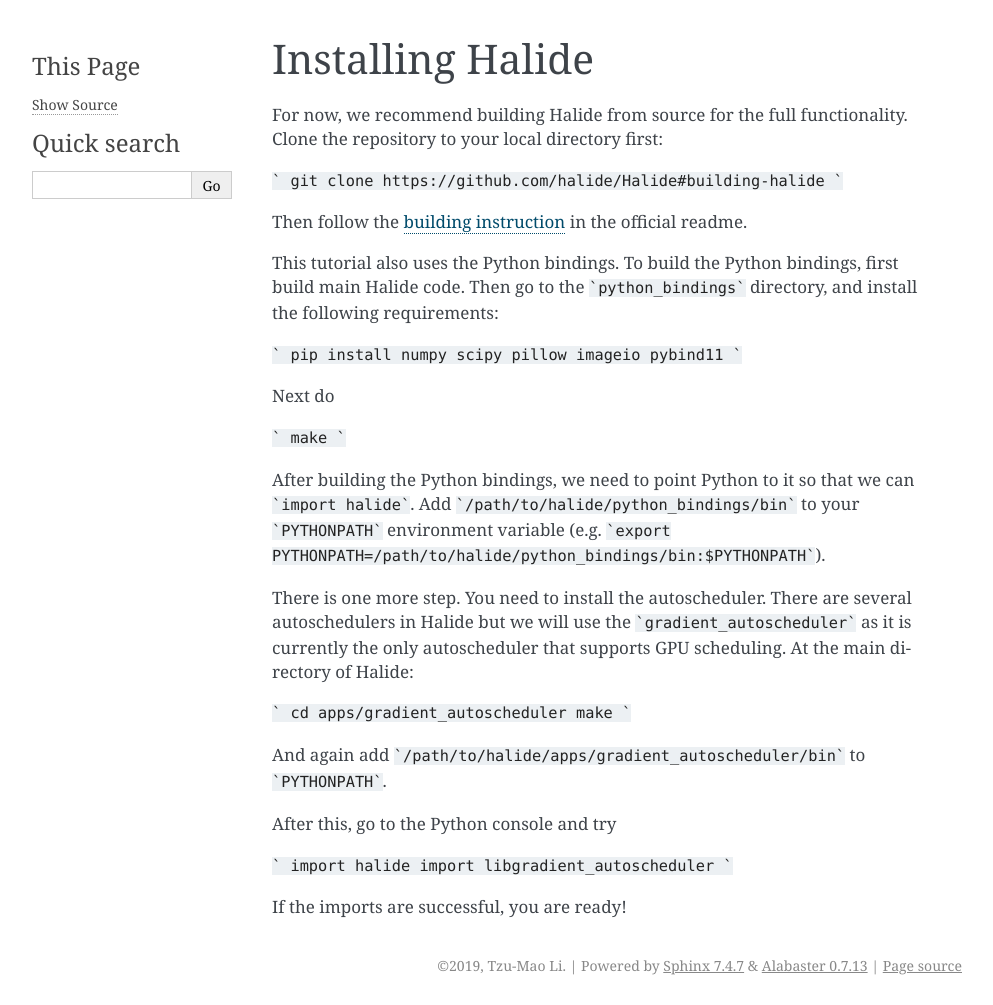
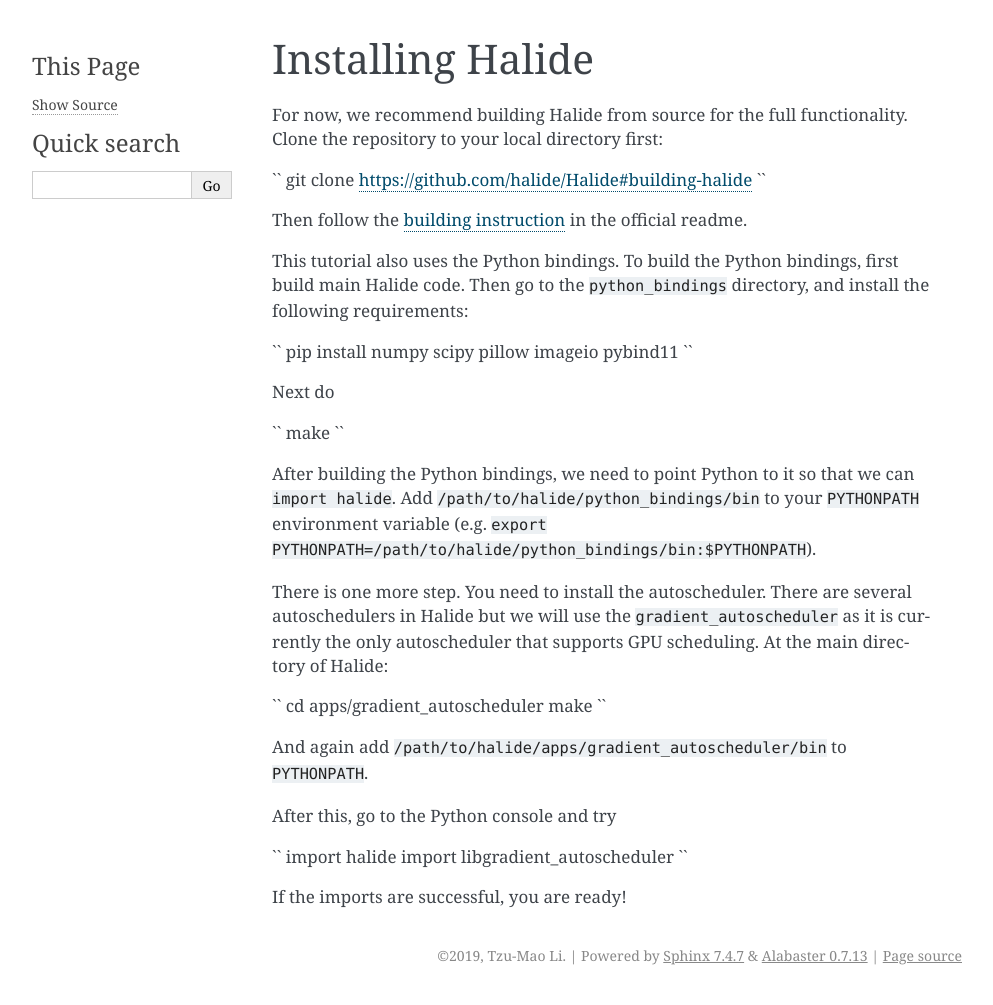
Before and after one commit to BachiLi/learning_halide_docs, a Sphinx documentation site: the page built from docs/installation.rst, in a window 1280 px wide. Shown: the whole page, without its empty margins (148-1141 px from the left). Built offline with Sphinx 7.4.7, drawn with Linux system fonts in a browser that asks for light colours.

Commit message:
fix coding quote

````diff
--- a/docs/installation.rst
+++ b/docs/installation.rst
@@ -3,41 +3,41 @@
 
 For now, we recommend building Halide from source for the full functionality. Clone the repository to your local directory first:
 
-```
+``
 git clone https://github.com/halide/Halide#building-halide
-```
+``
 
 Then follow the `building instruction <https://github.com/halide/Halide#building-halide>`_ in the official readme.
 
-This tutorial also uses the Python bindings. To build the Python bindings, first build main Halide code. Then go to the ```python_bindings``` directory, and install the following requirements:
+This tutorial also uses the Python bindings. To build the Python bindings, first build main Halide code. Then go to the ``python_bindings`` directory, and install the following requirements:
 
-```
+``
 pip install numpy scipy pillow imageio pybind11
-```
+``
 
 Next do
 
-```
+``
 make
-```
+``
 
-After building the Python bindings, we need to point Python to it so that we can ```import halide```. Add ```/path/to/halide/python_bindings/bin``` to your ```PYTHONPATH``` environment variable (e.g. ```export PYTHONPATH=/path/to/halide/python_bindings/bin:$PYTHONPATH```).
+After building the Python bindings, we need to point Python to it so that we can ``import halide``. Add ``/path/to/halide/python_bindings/bin`` to your ``PYTHONPATH`` environment variable (e.g. ``export PYTHONPATH=/path/to/halide/python_bindings/bin:$PYTHONPATH``).
 
-There is one more step. You need to install the autoscheduler. There are several autoschedulers in Halide but we will use the ```gradient_autoscheduler``` as it is currently the only autoscheduler that supports GPU scheduling. At the main directory of Halide:
+There is one more step. You need to install the autoscheduler. There are several autoschedulers in Halide but we will use the ``gradient_autoscheduler`` as it is currently the only autoscheduler that supports GPU scheduling. At the main directory of Halide:
 
-```
+``
 cd apps/gradient_autoscheduler
 make
-```
+``
 
-And again add ```/path/to/halide/apps/gradient_autoscheduler/bin``` to ```PYTHONPATH```.
+And again add ``/path/to/halide/apps/gradient_autoscheduler/bin`` to ``PYTHONPATH``.
 
 
 After this, go to the Python console and try
 
-```
+``
 import halide
 import libgradient_autoscheduler
-```
+``
 
 If the imports are successful, you are ready!
````
